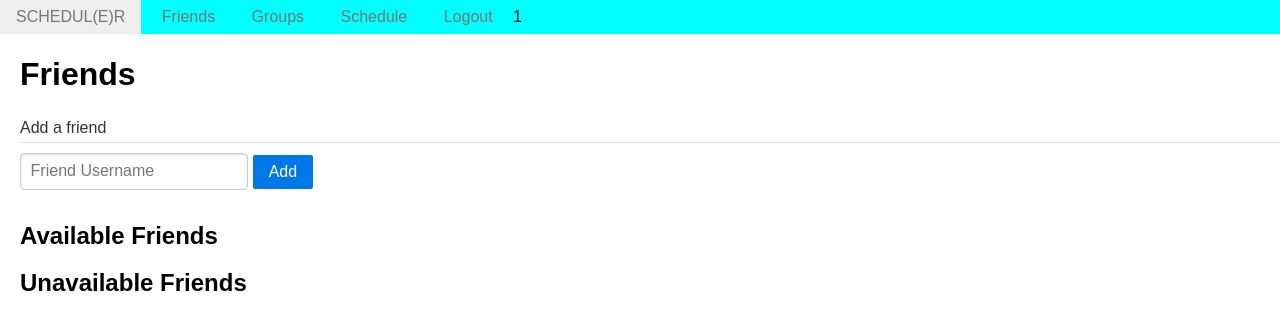
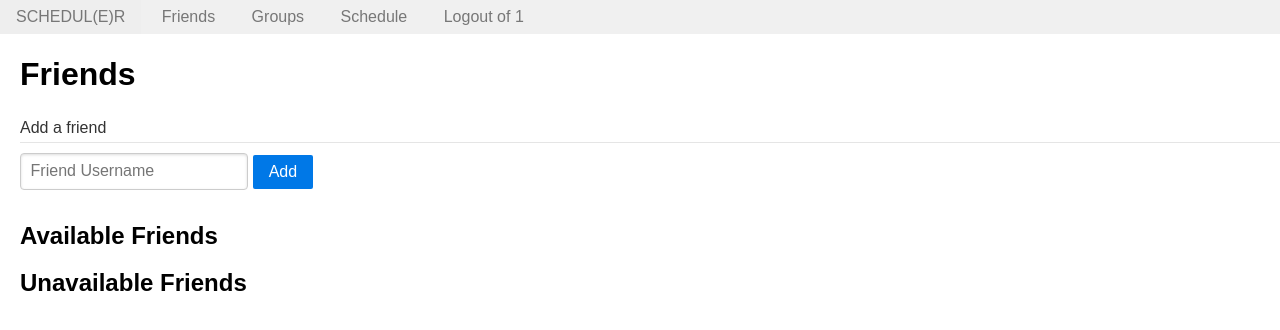
Before and after one commit to dougyfresh42/Scheduler, a Flask app: page /friends in a window 1280 px wide. Shown: the top 330 px of the page. Run offline with Flask 2, Linux system fonts and the light colour scheme; a user stored in the database is signed in; data that the repository does not hold is empty; some libraries are stand-ins or nearby versions.

Commit message:
Current version

```diff
--- a/schedulr.py
+++ b/schedulr.py
@@ -272,7 +272,8 @@ def getGroups(username):
     #    Group.group_name != "friends")
     groups = session.query(Group.group_name).filter(
         InGroup.group_id == Group.group_id,
-        InGroup.user_id == uid)
+        InGroup.user_id == uid,
+        Group.group_name != "friends")
     return groups.all()
 
 def groupMembers(groupname):
--- a/templates/base.html
+++ b/templates/base.html
@@ -30,7 +30,7 @@
 {% endblock %}
 </head>
 <body>
-<div class="pure-menu pure-menu-horizontal" style="background-color: cyan;">
+<div class="pure-menu pure-menu-horizontal" style="background-color: #F0F0F0;">
 <a href="#" class="pure-menu-heading pure-menu-link">Schedul(e)r</a>
 <ul class="pure-menu-list">
     {% if not current_user.is_authenticated %}
@@ -40,8 +40,7 @@
     <li class="pure-menu-item"><a href="{{url_for('friends')}}" class="pure-menu-link">Friends</a></li>
     <li class="pure-menu-item"><a href="{{url_for('groups')}}" class="pure-menu-link">Groups</a></li>
     <li class="pure-menu-item"><a href="{{url_for('schedule')}}" class="pure-menu-link">Schedule</a></li>
-    <li class="pure-menu-item"><a href="{{url_for('logout')}}" class="pure-menu-link">Logout</a></li>
-    <li class="pure-menu-item">{{current_user.id}}</li>
+    <li class="pure-menu-item"><a href="{{url_for('logout')}}" class="pure-menu-link">Logout of {{current_user.id}}</a></li>
     {% endif %}
 </ul>
 </div>
--- a/templates/friends.html
+++ b/templates/friends.html
@@ -12,7 +12,7 @@
 <h2>Available Friends</h2>
 <ul>
 {% for friend in friends %}
-    {% if friend[2] %}
+    {% if friend[2] or (not friend[2] and not friend[3]) %}
         <li>{{ friend[1] }}</li>
     {% endif %}
 {% endfor %}
@@ -20,7 +20,7 @@
 <h2>Unavailable Friends</h2>
 <ul>
 {% for friend in friends %}
-    {% if not friend[2] %}
+    {% if not friend[2] and friend[3]%}
         <li>{{ friend[1] }}</li>
     {% endif %}
 {% endfor %}
```
